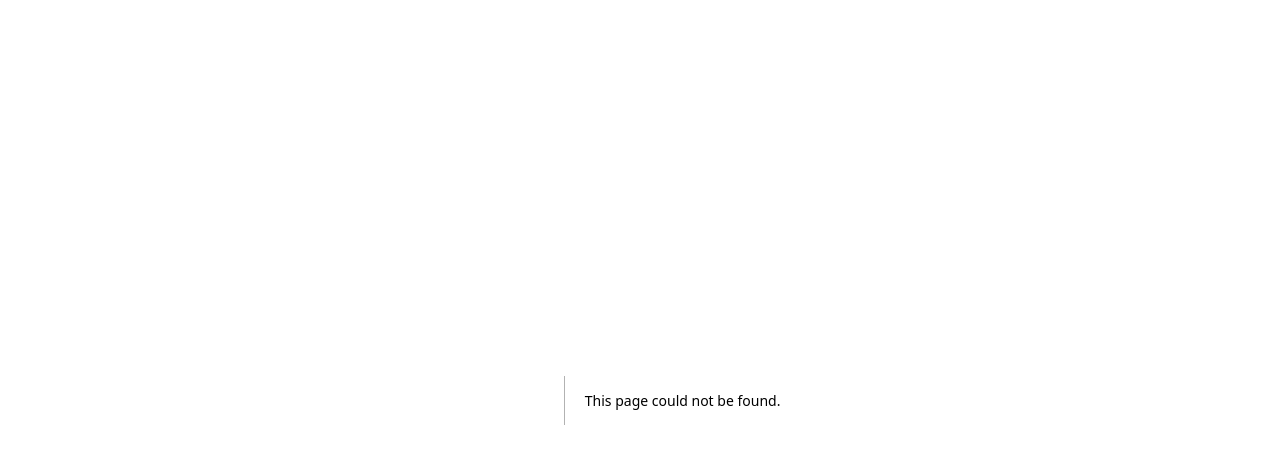
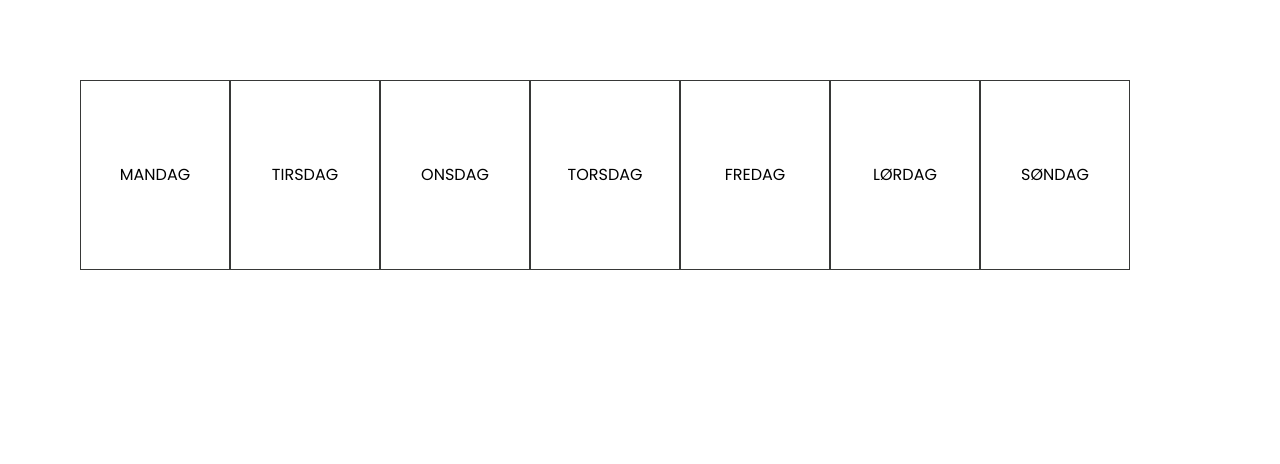
Before and after one commit to JulieGroenborg/wellcome_site, a Next.js app: page /holdplan in a window 1280 px wide. Before the commit this address had no page. Shown: the top 464 px of the page. Built offline with nearby package versions, Linux system fonts and the light colour scheme; a web font is replaced by a local one.

Commit message:
DayRadio created

```diff
--- /dev/null
+++ b/src/app/components/holdplan/DayRadio.jsx
@@ -0,0 +1,25 @@
+import styles from "./DayRadio.module.scss";
+
+export default function DayRadio({ day, setChosenDay, preselected }) {
+  //Her findes det første bogstav i dagen til brug på mobilen
+  const mobiletext = day.slice(0, 1);
+
+  return (
+    <section className={styles.container}>
+      <input
+        type="radio"
+        name="weekdays"
+        id={day}
+        value={day}
+        onChange={() => {
+          setChosenDay({ day });
+        }}
+        className={styles.input}
+      />
+      <label htmlFor={day} className={styles.label}>
+        <span className={styles.desk_text}>{day}</span>
+        <span className={styles.mobile_text}>{mobiletext}</span>
+      </label>
+    </section>
+  );
+}
--- /dev/null
+++ b/src/app/components/holdplan/DayRadio.module.scss
@@ -0,0 +1,66 @@
+@use "src/app/variables" as *;
+
+.container {
+  position: relative;
+  display: flex;
+  justify-content: center;
+  align-items: center;
+  width: $spacing-48;
+  height: $spacing-80;
+
+  .input {
+    position: absolute;
+    appearance: none;
+    width: 100%;
+    height: 100%;
+    background-color: $white;
+    border: solid $border-width $off-black400;
+    color: $black;
+
+    &:hover,
+    &:checked {
+      background-color: $off-black400;
+      border: none;
+    }
+    &:focus {
+      outline: none;
+      border: solid 3px #0e59e4;
+    }
+
+    &:hover + .label,
+    &:checked + .label {
+      color: $white;
+    }
+  }
+
+  .label {
+    position: absolute;
+    font-family: $poppins-font;
+    font-size: $spacing-16;
+    font-weight: $font-regular;
+    line-height: $line-height-m;
+    text-transform: uppercase;
+  }
+
+  .desk_text {
+    display: none; //skjuler desktop teksten i mobileview
+  }
+
+  .mobile_text {
+    display: inline;
+  }
+}
+
+@media (min-width: 768px) {
+  .container {
+    width: 150px;
+    height: 190px;
+
+    .desk_text {
+      display: inline;
+    }
+    .mobile_text {
+      display: none; //skjuler mobil teksten i desktopview
+    }
+  }
+}
--- /dev/null
+++ b/src/app/holdplan/holdplan.module.scss
@@ -0,0 +1,6 @@
+@use "src/app/variables" as *;
+
+.day_section {
+  margin: 5em;
+  display: flex;
+}
--- /dev/null
+++ b/src/app/holdplan/page.jsx
@@ -0,0 +1,41 @@
+"use client";
+import { useState } from "react";
+import styles from "./holdplan.module.scss";
+import DayRadio from "@/app/components/holdplan/DayRadio";
+
+//API url: https://hovludcpqudqvcqteblj.supabase.co/rest/v1/Hold
+//API key: eyJhbGciOiJIUzI1NiIsInR5cCI6IkpXVCJ9.eyJpc3MiOiJzdXBhYmFzZSIsInJlZiI6Imhvdmx1ZGNwcXVkcXZjcXRlYmxqIiwicm9sZSI6ImFub24iLCJpYXQiOjE3MTQwMzI4MzEsImV4cCI6MjAyOTYwODgzMX0.5K-wz_oerFZ5hmvUq0IOPgJHn0e1sRYh57y_8pFqnKk
+
+// let headersList = {
+//   apikey: "eyJhbGciOiJIUzI1NiIsInR5cCI6IkpXVCJ9.eyJpc3MiOiJzdXBhYmFzZSIsInJlZiI6Imhvdmx1ZGNwcXVkcXZjcXRlYmxqIiwicm9sZSI6ImFub24iLCJpYXQiOjE3MTQwMzI4MzEsImV4cCI6MjAyOTYwODgzMX0.5K-wz_oerFZ5hmvUq0IOPgJHn0e1sRYh57y_8pFqnKk",
+//   Prefer: "return=representation",
+// };
+
+// let response = await fetch("https://hovludcpqudqvcqteblj.supabase.co/rest/v1/Hold", {
+//   method: "GET",
+//   headers: headersList,
+// });
+
+// let data = await response.json();
+
+// console.log(data);
+
+export default function Holdplan() {
+  const [chosenDay, setChosenDay] = useState();
+  console.log(chosenDay);
+  return (
+    <>
+      <main>
+        <section className={styles.day_section}>
+          <DayRadio day="mandag" setChosen={setChosenDay} />
+          <DayRadio day="tirsdag" setChosen={setChosenDay} />
+          <DayRadio day="onsdag" setChosen={setChosenDay} />
+          <DayRadio day="torsdag" setChosen={setChosenDay} />
+          <DayRadio day="fredag" setChosen={setChosenDay} />
+          <DayRadio day="lørdag" setChosen={setChosenDay} />
+          <DayRadio day="søndag" setChosen={setChosenDay} />
+        </section>
+      </main>
+    </>
+  );
+}
```
Also changed, not shown: 1 other file (tests, documents, lock files or other folders).
